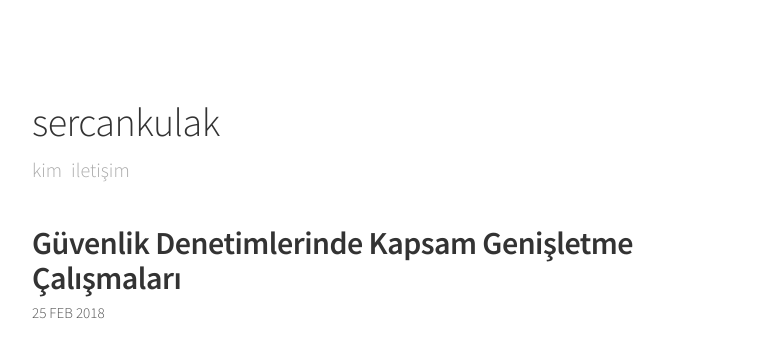
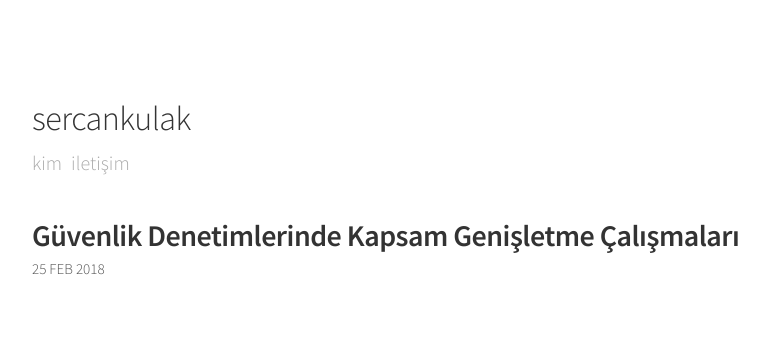
Before and after one commit to obsk498/sercankulak.github.io, a Jekyll site: the page built from index.md, in a window 1280 px wide. Shown: the top 358 px of the page, without its empty margins (248-1017 px from the left). Built offline with Jekyll 4.4.1, drawn with Linux system fonts in a browser that asks for light colours.

Commit message:
Update main.scss

```diff
--- a/css/main.scss
+++ b/css/main.scss
@@ -51,11 +51,11 @@ h1, h2, h3, h4, h5, h6 {
 }
 
 h1 {
-  font-size: 2rem;
+  font-size: 1.7rem;
 }
 
 h2 {
-  font-size: 1.6rem;
+  font-size: 1.5rem;
 }
 
 h3 {
```
